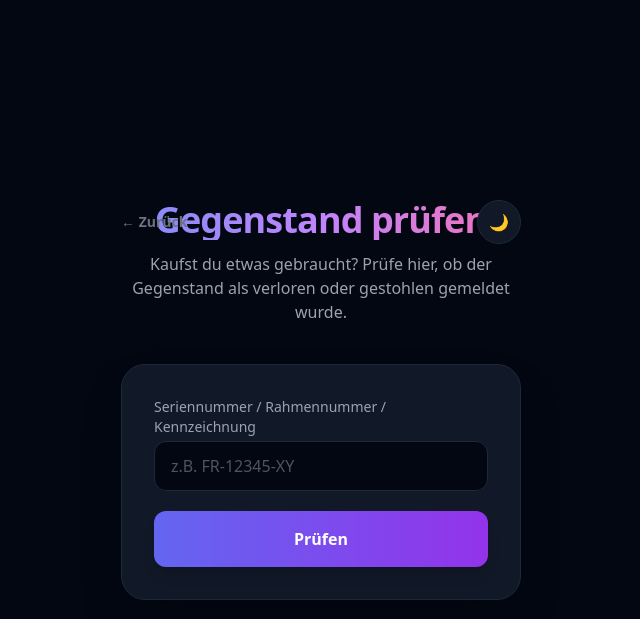
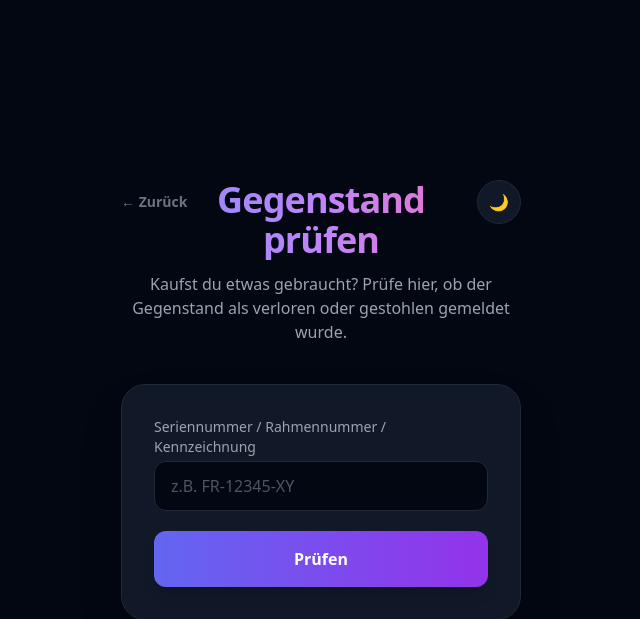
Before and after one commit to caferayguen22-commits/lost-and-found-app, a Flask app: page /garage/check in a window 1280 px wide. Shown: the top 619 px of the page, without its empty margins (319-959 px from the left). Run offline with Flask 3, Linux system fonts and the light colour scheme; some libraries are stand-ins or nearby versions.

Commit message:
fix: prevent header title from overlapping the back link on narrow pages
The centered <h1> had no reserved margin against the absolutely positioned
"Zurück" link, so longer titles (e.g. "Gegenstand prüfen") visually
collided with it. Add px-20 to the shared header markup across all five
affected templates.

Co-Authored-By: Claude Sonnet 5 <noreply@anthropic.com>
Claude-Session: https://claude.ai/code/session_01Euhqn3g7BD5usHGrRt7VYa

```diff
--- a/templates/durchsuchen.html
+++ b/templates/durchsuchen.html
@@ -20,7 +20,7 @@
                 <span id="theme-icon">🌙</span>
             </button>
             <a href="/" class="absolute left-0 top-0 h-11 flex items-center text-sm font-semibold text-gray-500 hover:text-gray-800 dark:hover:text-gray-300 transition-colors">&larr; Zurück</a>
-            <h1 class="text-3xl font-extrabold tracking-tight bg-clip-text text-transparent bg-gradient-to-r from-indigo-400 via-purple-400 to-pink-400 sm:text-4xl">
+            <h1 class="px-20 text-3xl font-extrabold tracking-tight bg-clip-text text-transparent bg-gradient-to-r from-indigo-400 via-purple-400 to-pink-400 sm:text-4xl">
                 Durchsuchen
             </h1>
             <p class="mt-3 text-gray-500 dark:text-gray-400 text-lg">Alle gemeldeten Gegenstände auf einen Blick.</p>
--- a/templates/garage.html
+++ b/templates/garage.html
@@ -20,7 +20,7 @@
                 <span id="theme-icon">🌙</span>
             </button>
             <a href="/" class="absolute left-0 top-0 h-11 flex items-center text-sm font-semibold text-gray-500 hover:text-gray-800 dark:hover:text-gray-300 transition-colors">&larr; Zurück</a>
-            <h1 class="text-3xl font-extrabold tracking-tight bg-clip-text text-transparent bg-gradient-to-r from-indigo-400 via-purple-400 to-pink-400 sm:text-4xl">
+            <h1 class="px-20 text-3xl font-extrabold tracking-tight bg-clip-text text-transparent bg-gradient-to-r from-indigo-400 via-purple-400 to-pink-400 sm:text-4xl">
                 Meine Garage
             </h1>
             <p class="mt-3 text-gray-500 dark:text-gray-400 text-lg">Wertsachen vorab registrieren, im Ernstfall Status setzen.</p>
--- a/templates/garage_check.html
+++ b/templates/garage_check.html
@@ -20,7 +20,7 @@
                 <span id="theme-icon">🌙</span>
             </button>
             <a href="/" class="absolute left-0 top-0 h-11 flex items-center text-sm font-semibold text-gray-500 hover:text-gray-800 dark:hover:text-gray-300 transition-colors">&larr; Zurück</a>
-            <h1 class="text-3xl font-extrabold tracking-tight bg-clip-text text-transparent bg-gradient-to-r from-indigo-400 via-purple-400 to-pink-400 sm:text-4xl">
+            <h1 class="px-20 text-3xl font-extrabold tracking-tight bg-clip-text text-transparent bg-gradient-to-r from-indigo-400 via-purple-400 to-pink-400 sm:text-4xl">
                 Gegenstand prüfen
             </h1>
             <p class="mt-3 text-gray-500 dark:text-gray-400">Kaufst du etwas gebraucht? Prüfe hier, ob der Gegenstand als verloren oder gestohlen gemeldet wurde.</p>
--- a/templates/login.html
+++ b/templates/login.html
@@ -20,7 +20,7 @@
                 <span id="theme-icon">🌙</span>
             </button>
             <a href="/" class="absolute left-0 top-0 h-11 flex items-center text-sm font-semibold text-gray-500 hover:text-gray-800 dark:hover:text-gray-300 transition-colors">&larr; Zurück</a>
-            <h1 class="text-3xl font-extrabold tracking-tight bg-clip-text text-transparent bg-gradient-to-r from-indigo-400 via-purple-400 to-pink-400 sm:text-4xl">
+            <h1 class="px-20 text-3xl font-extrabold tracking-tight bg-clip-text text-transparent bg-gradient-to-r from-indigo-400 via-purple-400 to-pink-400 sm:text-4xl">
                 Login
             </h1>
             <p class="mt-3 text-gray-500 dark:text-gray-400">Willkommen zurück.</p>
--- a/templates/register.html
+++ b/templates/register.html
@@ -20,7 +20,7 @@
                 <span id="theme-icon">🌙</span>
             </button>
             <a href="/" class="absolute left-0 top-0 h-11 flex items-center text-sm font-semibold text-gray-500 hover:text-gray-800 dark:hover:text-gray-300 transition-colors">&larr; Zurück</a>
-            <h1 class="text-3xl font-extrabold tracking-tight bg-clip-text text-transparent bg-gradient-to-r from-indigo-400 via-purple-400 to-pink-400 sm:text-4xl">
+            <h1 class="px-20 text-3xl font-extrabold tracking-tight bg-clip-text text-transparent bg-gradient-to-r from-indigo-400 via-purple-400 to-pink-400 sm:text-4xl">
                 Registrieren
             </h1>
             <p class="mt-3 text-gray-500 dark:text-gray-400">Für die Garage brauchst du ein Konto.</p>
```
